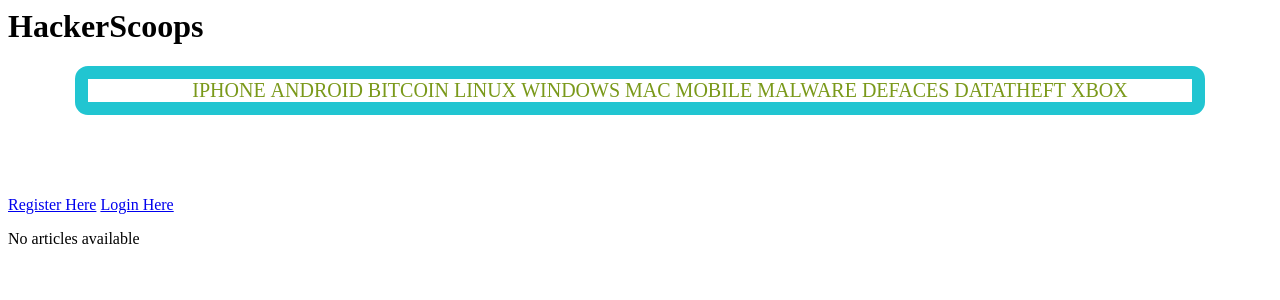
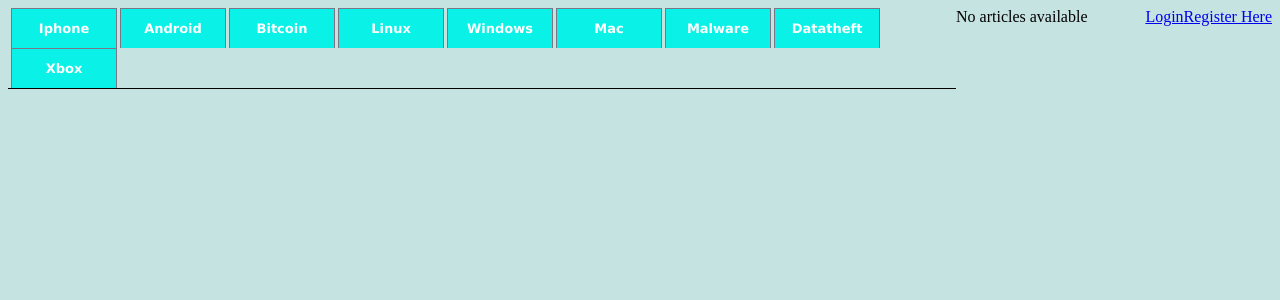
Before and after one commit to jetbird/hackerscoops, a Django app: page / in a window 1280 px wide. Shown: the top 300 px of the page. Run offline with Django 3.2, Linux system fonts and the light colour scheme; data that the repository does not hold is empty; parts of the project's set-up code (start-up, migrations or seed data) failed here and were passed over.

Commit message:
playing with css

```diff
--- a/article/static/style.css
+++ b/article/static/style.css
@@ -1,53 +1,61 @@
-#navbar {
-    width:1130px;
-    height:130px;
-    margin: auto auto;
+#navbar ul {
 
-}
-#navbar ul {
-    list-style:none;
-    border:solid 1px #21C5D1;
-    border-width:13px;
-    border-radius:13px;
-    margin: 0 auto;
-    text-align:center;
-    background-color:white;
-    font-size:20px;
+    width:75%;
+    float:left;
+    padding:0;
+    margin-left:0;
+    margin-top:0;
+    border-bottom:1px solid ;
+    font:bold 13px Verdana, sans-serif;
+    background-color:#C5E3E1;
 }
 
-
-#navbar li {
-    display:inline;
+#navbar ul li {
+    list-style:none;
+    margin:0;
+    float:left;
 }
 
-#navbar a:link, a:visited {
+#navbar ul li a {
+    padding:12px 0.5em;
+    margin-left:3px;
+    border:1px solid #778;
+    border-bottom:none;
+    background-color:#0AF2E7;
     text-decoration:none;
-    text-transform:uppercase;
-    #color:2B1596;
-    color:#7A991A;
+    text-align:center;
+    display:block;
+    width:7em;
 }
 
-#navbar  a:hover, a:active {
-    #color:#7A991A;
-    color:#2B1596;
+#navbar ul li a:link {
+    color:white;
 }
 
+#links a {
+        float:right;
+}
+
+#home_articles  {
+    border:solid 1px #eaeaea ;
+    width:58%;
+    background-color:white;
+    margin-left:0;
+    margin-top:0px;
+}
 
 #home_articles ul {
-    border:solid 1px #eaeaea ;
-    border-radius:31px;
-    width:740px;
-    margin:10 102.500 ;
     list-style:none;
 }
 
 #article_display {
     border:solid 1px #eaeaea;
     border-radius:31px;
-    width:740px;
+    width:720px;
     margin:10 102.500;
-    list-style:none;
+    background-color:white;
 }
+
 
 #category ul  {
     list-style:none;
@@ -55,7 +63,7 @@
 
 #category  {
     border:solid 1px #eaeaea;
-    border-radius:31px;
-    width:740px;
-    margin:10 102.500;
+    width:720px;
+    margin:10 103;
+    background-color:white;
 }
--- a/article/templates/base.html
+++ b/article/templates/base.html
@@ -6,12 +6,13 @@
     <title>
         {% block title %}{% endblock title %}
     </title>
+
 <style>
 </style>
 
 </head>
 
-<body>
+<body bgcolor="#C5E3E">
        <div id="navbar">
            <ul>
                <li><a href="{% url 'category' 'Iphone' %}">Iphone</a></li>
@@ -20,14 +21,21 @@
                <li><a href="{% url 'category' 'Linux' %}">Linux</a></li>
                <li><a href="{% url 'category' 'Windows' %}">Windows</a></li>
                <li><a href="{% url 'category' 'Mac' %}">Mac</a></li>
-               <li><a href="{% url 'category' 'Mobile' %}">Mobile</a></li>
                <li><a href="{% url 'category' 'Malware' %}">Malware</a></li>
-               <li><a href="{% url 'category' 'Defaces' %}">Defaces</a></li>
-               <li><a href="{% url 'category' 'DataTheft' %}">DataTheft</a></li>
+               <li><a href="{% url 'category' 'Datatheft' %}">Datatheft</a></li>
                <li><a href="{% url 'category' 'Xbox' %}">Xbox</a></li>
            </ul>
 
        </div>
+
+       <div id="links">
+           {% if request.user.is_authenticated %}
+           <a href="/logout/"> Logout</a>
+           {% else %}
+           <a href="{% url 'register' %}">Register Here</a>
+           <a href="{% url 'user_login' %}">Login</a>
+           {% endif %}
+        </div>
     {% block content %}
     {% endblock content %}
 
--- a/article/templates/home.html
+++ b/article/templates/home.html
@@ -1,10 +1,8 @@
 <html>
-    <h1>HackerScoops</h1>
 {% extends 'base.html' %}
 
 {% block content %}
-<a href="{% url 'register' %}">Register Here</a>
-<a href="{% url 'user_login' %}">Login Here</a>
+
 {% if articles %}
   <div id="home_articles">
       <ul>
--- a/article/views.py
+++ b/article/views.py
@@ -1,6 +1,8 @@
-from django.shortcuts import render, render_to_response
+from django.shortcuts import render, render_to_response, HttpResponse
 from article.models import Article
 from django.core.paginator import Paginator, PageNotAnInteger, EmptyPage
+from article.forms import CommentForm
+
 
 def home(request):
     article_list = Article.objects.all()[::-1]
@@ -15,11 +17,25 @@
         articles = paginator.page(paginator.num_pages)
 
     return render_to_response('home.html',
-            {'articles':articles})
+            {'articles':articles, 'request':request})
 
 
 def article(request, slug):
-    return render(request, 'article.html', {'article':Article.objects.get(slug=slug)})
+    if request.method == "POST":
+        comment_form = CommentForm(data=request.POST)
+        user = comment_form.save().author
+        if comment_form.is_valid() and user.is_authenticated():
+            Article.objects.get(slug=slug).comments.add(comment_form.save())
+
+        else:
+            return HttpResponse("You are not allowed to comment")
+
+    else:
+        comment_form = CommentForm()
+
+    return render(request, 'article.html',
+            {'article':Article.objects.get(slug=slug),'comment':comment_form,
+                'request':request })
 
 
 def category(request, my_category):
@@ -35,8 +51,4 @@
         articles = paginator.page(paginator.num_pages)
 
     return render(request, 'category.html',
-            {'articles':articles})
-
-
-def login_view(request):
-    pass
+        {'articles':articles,'request':request,'article_list':article_list})
--- a/hackerscoops/settings.py
+++ b/hackerscoops/settings.py
@@ -83,3 +83,5 @@
 # https://docs.djangoproject.com/en/1.6/howto/static-files/
 
 STATIC_URL = '/static/'
+
+LOGIN_URL = '/accounts/login/'
--- a/hackerscoops/urls.py
+++ b/hackerscoops/urls.py
@@ -1,6 +1,6 @@
 from django.conf.urls import patterns, include, url
 from article import views
-from  accounts.views import register, user_login
+from  accounts.views import register, user_login, user_logout
 from myapp.views import listing
 from django.contrib import admin
 admin.autodiscover()
@@ -10,9 +10,9 @@
     url(r'^$', views.home, name='home'),
     url(r'^article/([\w-]+)', views.article, name='article'),
     url(r'^category/([\w-]+)', views.category, name='category'),
-    url(r'^login_view/', views.login_view, name='login_view'),
     url(r'^accounts/register/$',register, name='register'),
     url(r'^accounts/login/$', user_login, name='user_login'),
     url(r'^testing/stuff/$', listing, name='listing_articles'),
+    url(r'^logout/$', user_logout, name='logout'),
     url(r'^admin/', include(admin.site.urls)),
 )
```
Also changed, not shown: accounts/views.py (+15 -4 lines), article/forms.py (added, +7 -0 lines), article/templates/article.html (+21 -1 lines), article/tests.py (+13 -1 lines).
